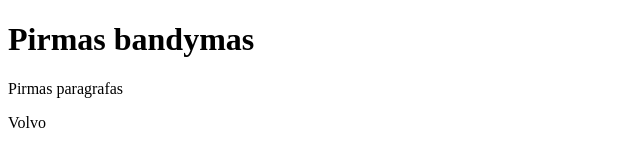
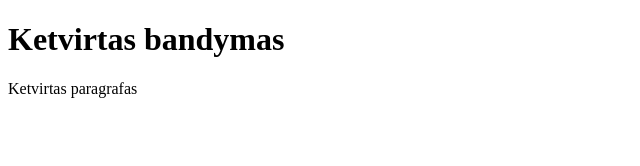
Before and after one commit to LBockus/klases-darbai, a plain HTML site: page tmp/bandymas4.html in a window 1280 px wide. Shown: the whole page, without its empty margins (0-640 px from the left). Drawn offline with Linux system fonts and the light colour scheme.

Commit message:
visi bandymai

```diff
--- a/tmp/bandymas4.html
+++ b/tmp/bandymas4.html
@@ -1,14 +1,11 @@
 <!DOCTYPE html>
 <html>
 <body>
-<h1>Pirmas bandymas</h1>
-<p>Pirmas paragrafas</p>
-
-<p id="demo"></p>
+<h1>Ketvirtas bandymas</h1>
+<p>Ketvirtas paragrafas</p>
 
 <script>
-    let carName = "Volvo";
-    document.getElementById("demo").innerHTML = carName;
+    window.alert(5 + 6);
 </script>
 </body>
 </html>
```
Also changed, not shown: tmp/bandymas1.html (+14 -0 lines), tmp/bandymas2.html (+3 -6 lines), tmp/bandymas3.html (+3 -8 lines), tmp/bandymas5.html (+3 -6 lines).
